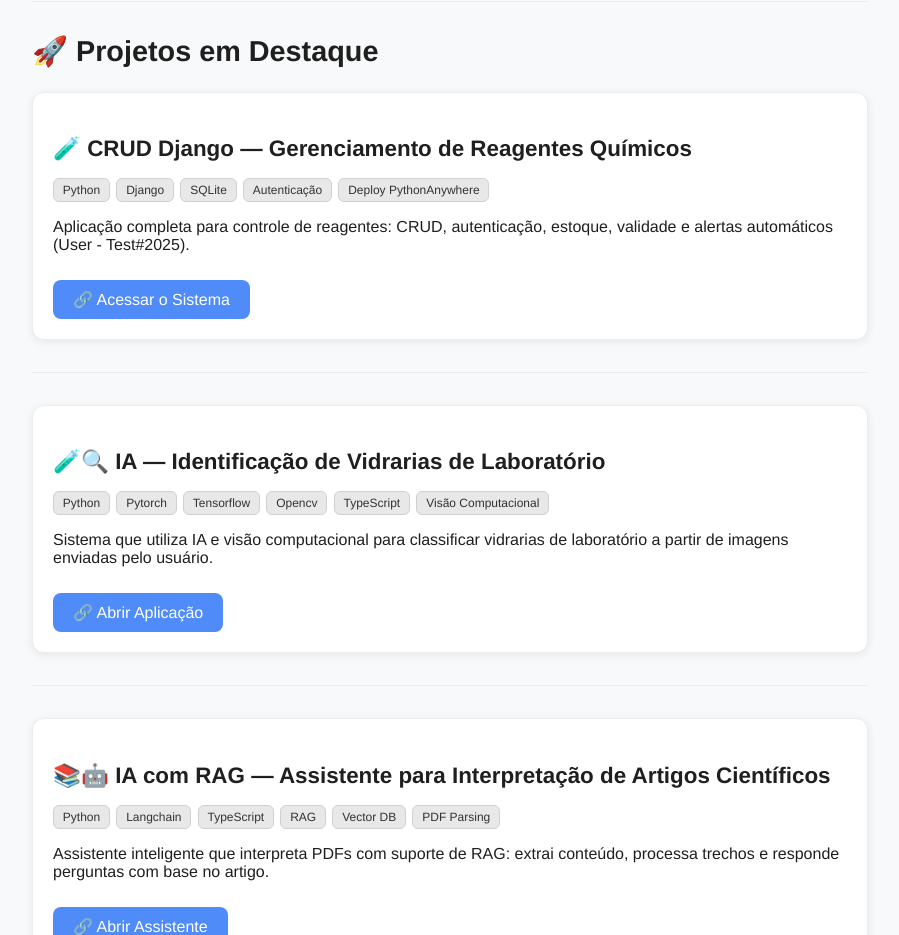
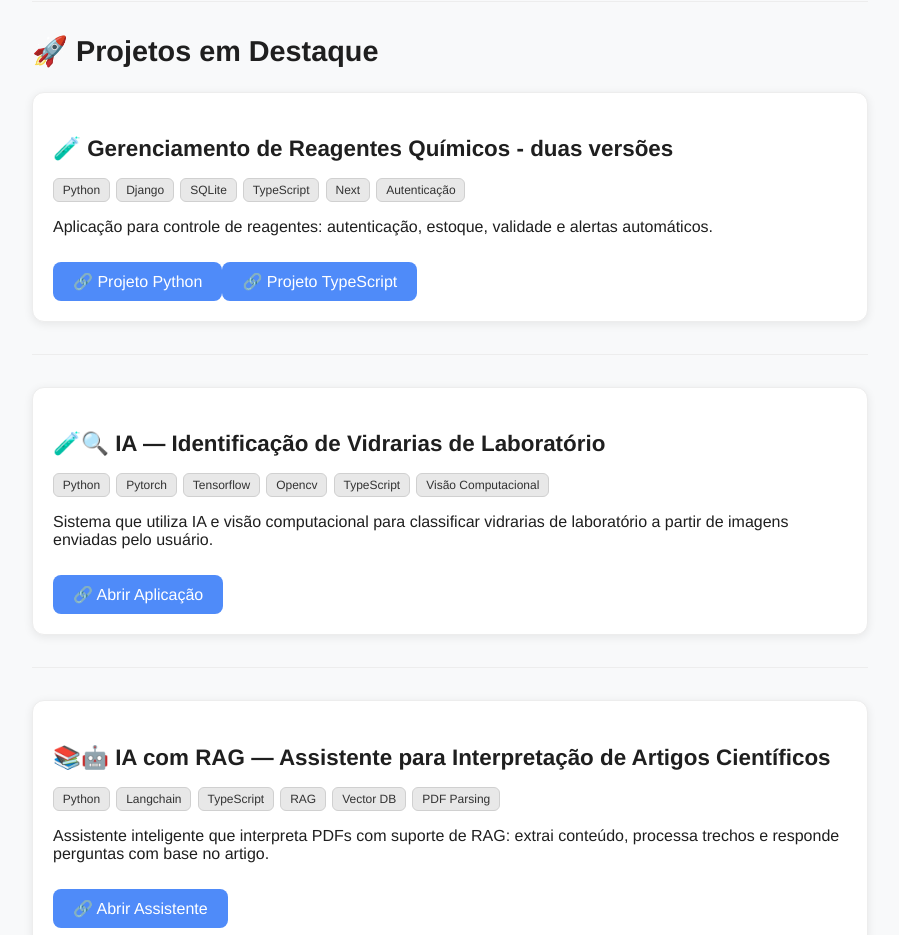
Before and after one commit to VAW1970/portfolio2, a Next.js app: page / in a window 1280 px wide. Shown: the part 1480-2415 px from the top of the page, without its empty margins (190-1089 px from the left). Built offline with nearby package versions, Linux system fonts and the light colour scheme.

Commit message:
Update Projects.tsx
Inclusão do Chemstore TS.

```diff
--- a/app/components/Projects.tsx
+++ b/app/components/Projects.tsx
@@ -50,19 +50,20 @@ export default function Projects() {
         viewport={{ once: true }}
         style={{ marginTop: "1.5rem" }}
       >
-        <h3>🧪 CRUD Django — Gerenciamento de Reagentes Químicos</h3>
+        <h3>🧪 Gerenciamento de Reagentes Químicos - duas versões</h3>
 
         <div className="badges">
           <span className="badge">Python</span>
           <span className="badge">Django</span>
           <span className="badge">SQLite</span>
+          <span className="badge">TypeScript</span>
+          <span className="badge">Next</span>
           <span className="badge">Autenticação</span>
-          <span className="badge">Deploy PythonAnywhere</span>
         </div>
 
         <p>
-          Aplicação completa para controle de reagentes: CRUD, autenticação,
-          estoque, validade e alertas automáticos (User - Test#2025).
+          Aplicação para controle de reagentes: autenticação,
+          estoque, validade e alertas automáticos.
         </p>
 
         <a
@@ -70,7 +71,14 @@ export default function Projects() {
           target="_blank"
           className="project-btn"
         >
-          🔗 Acessar o Sistema
+          🔗 Projeto Python
+        </a>
+         <a
+          href="https://chemstore2.vercel.app/"
+          target="_blank"
+          className="project-btn"
+        >
+          🔗 Projeto TypeScript
         </a>
       </motion.div>
 
```
